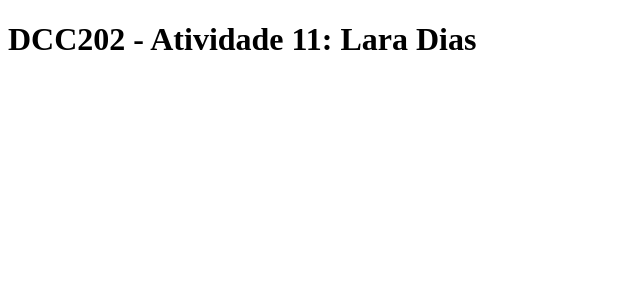
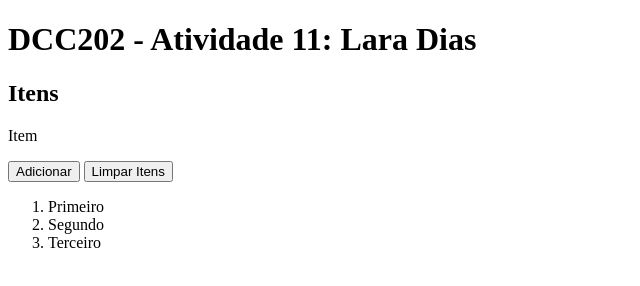
Before and after one commit to ufjf-dcc202/ufjf-dcc202-2023-3-a-atv11-Lara-Dias, a website: page index.html in a window 1280 px wide. Shown: the whole page, without its empty margins (0-640 px from the left). Drawn offline with Linux system fonts and the light colour scheme.

Commit message:
add parágrafo, títulos e lista ao index.html

```diff
--- a/index.html
+++ b/index.html
@@ -4,10 +4,22 @@
     <meta charset="UTF-8">
     <meta name="viewport" content="width=device-width, initial-scale=1.0">
     <title>DCC202 - Atividade 11: Lara Dias</title>
+    <script src="main.js" type="module"></script>
 </head>
 <body>
     <main>
         <h1>DCC202 - Atividade 11: Lara Dias</h1>
+        <section>
+            <h2>Itens</h2>
+            <p id="entrada">Item</p>
+            <button>Adicionar</button>
+            <button>Limpar Itens</button>
+            <ol id="saida">
+                <li>Primeiro</li>
+                <li>Segundo</li>
+                <li>Terceiro</li>
+            </ol>
+        </section>
     </main>
 </body>
 </html>
```
